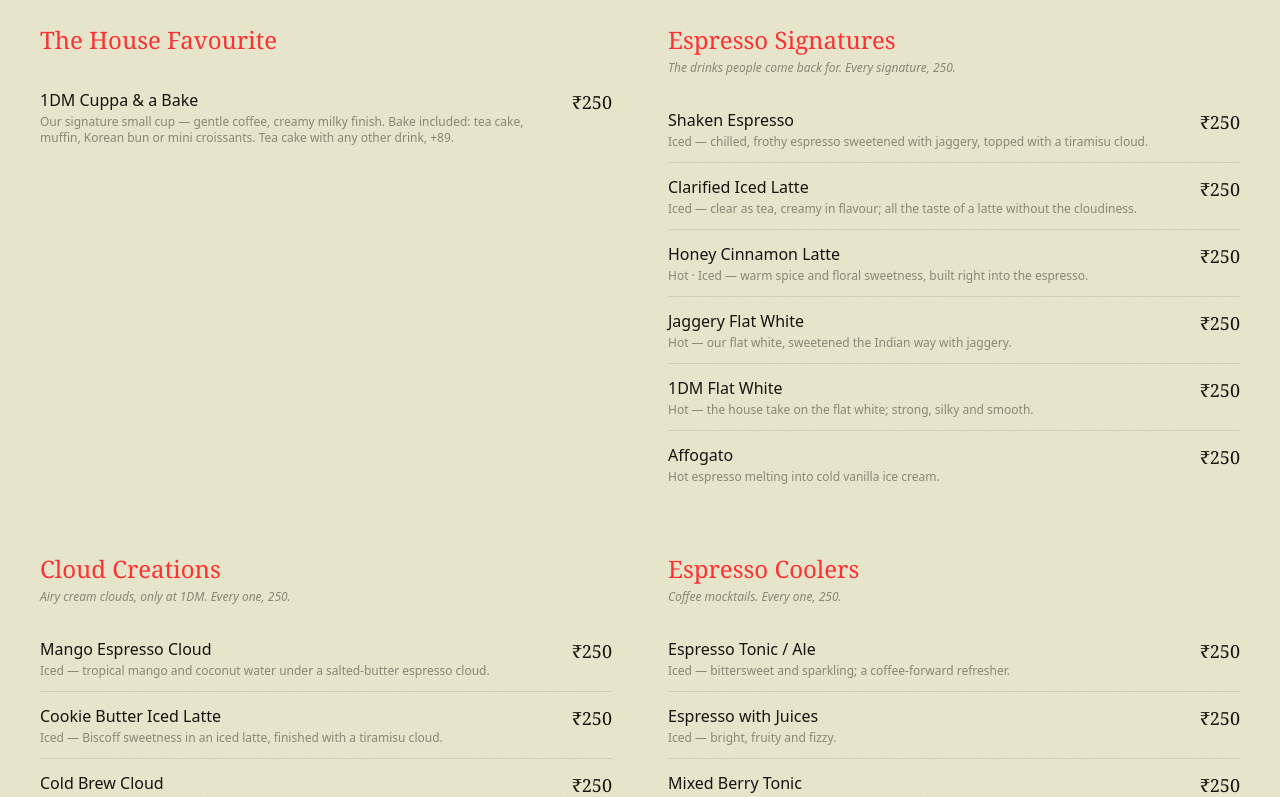
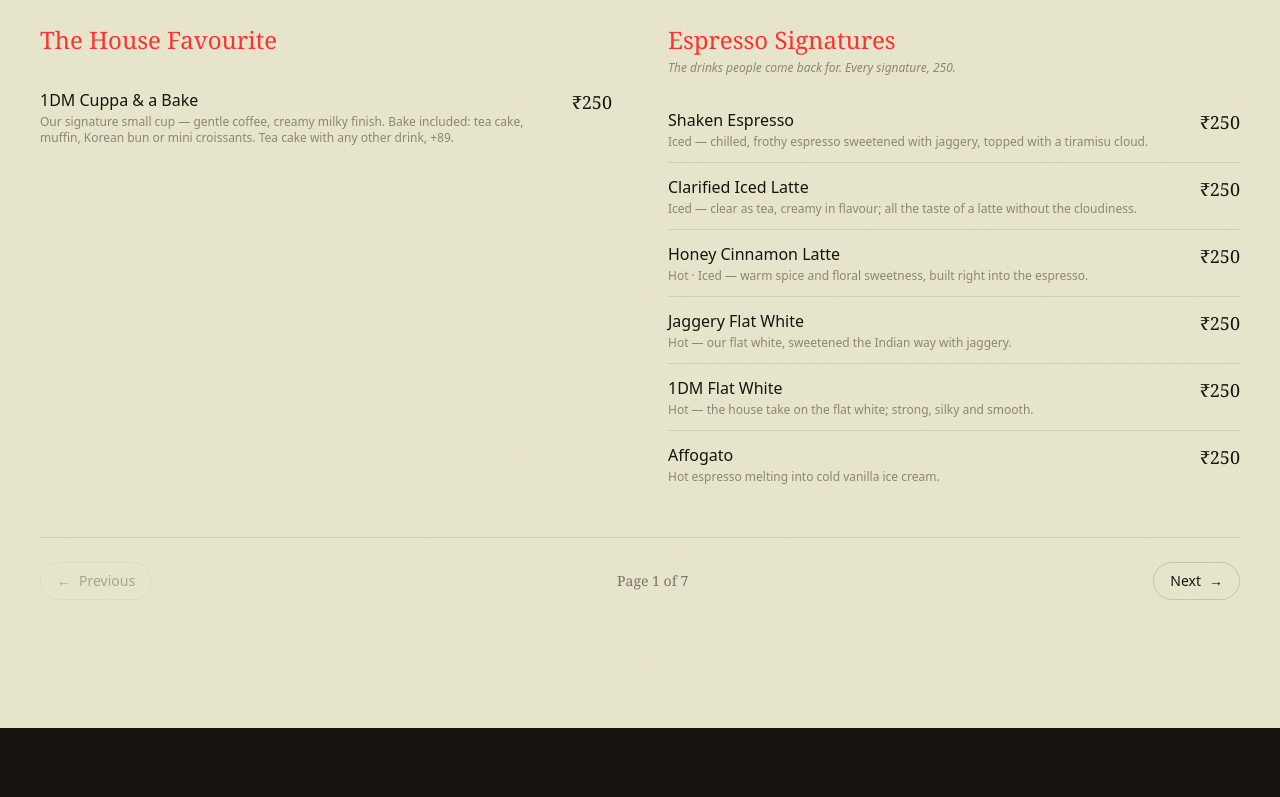
Before and after one commit to akhandmisra/1dm-website, a Next.js app: page /menu/samta in a window 1280 px wide. Shown: the part 1439-2236 px from the top of the page. Built offline with nearby package versions, Linux system fonts and the light colour scheme.

Commit message:
Add page-flip pagination to outlet menu pages

```diff
--- a/src/app/globals.css
+++ b/src/app/globals.css
@@ -129,3 +129,10 @@
     animation-play-state: paused;
   }
 }
+
+/* Menu page pagination — gives the flipping leaf a real 3D context so the
+   rotateY turn (see MenuPager) renders as a fold around the spine instead
+   of a flat skew. */
+.menu-pager-stage {
+  transform-style: preserve-3d;
+}
--- a/src/app/menu/[location]/page.tsx
+++ b/src/app/menu/[location]/page.tsx
@@ -3,9 +3,8 @@
 import { notFound } from "next/navigation";
 import { Container } from "@/components/container";
 import { SectionHeading } from "@/components/section-heading";
-import { Reveal } from "@/components/reveal";
+import { MenuPager } from "@/components/menu-pager";
 import { locations, menuByLocation } from "@/lib/site-data";
-import { formatINR } from "@/lib/utils";
 import { pageMetadata } from "@/lib/metadata";
 
 type Params = Promise<{ location: string }>;
@@ -62,25 +61,7 @@
           </div>
         )}
 
-        <div className="mt-14 grid gap-14 lg:grid-cols-2">
-          {categories.map((cat, i) => (
-            <Reveal key={cat.name} delay={i * 0.05}>
-              <h3 className="font-display text-2xl text-rust">{cat.name}</h3>
-              {cat.note && <p className="mt-1 text-xs italic text-ink-soft/50">{cat.note}</p>}
-              <ul className="mt-5 divide-y divide-ink/10">
-                {cat.items.map((item) => (
-                  <li key={item.name} className="flex items-start justify-between gap-4 py-3">
-                    <div>
-                      <p className="font-medium">{item.name}</p>
-                      {item.note && <p className="mt-0.5 text-xs text-ink-soft/50">{item.note}</p>}
-                    </div>
-                    <p className="shrink-0 font-display text-lg text-ink">{formatINR(item.price)}</p>
-                  </li>
-                ))}
-              </ul>
-            </Reveal>
-          ))}
-        </div>
+        <MenuPager categories={categories} />
       </Container>
     </section>
   );
--- /dev/null
+++ b/src/components/menu-pager.tsx
@@ -0,0 +1,164 @@
+"use client";
+
+import { useEffect, useState } from "react";
+import { AnimatePresence, motion, useReducedMotion, type PanInfo } from "framer-motion";
+import { Reveal } from "@/components/reveal";
+import { formatINR } from "@/lib/utils";
+import type { MenuCategory } from "@/lib/site-data";
+
+// Paginates a location's menu into print-menu-style "leaves" instead of one
+// long scroll — ~4 categories per leaf (2 per column), matching the density
+// of the old single-scroll grid exactly, just chunked. Turning a page plays
+// a 3D rotateY flip around the book's spine (left edge going forward, right
+// edge going back) so it reads like turning a physical menu page, which is
+// what this replaces: the printed A3 Daily Pour menu these categories were
+// transcribed from. Swipe works on touch, arrow keys work on desktop, and
+// prefers-reduced-motion drops straight to a plain crossfade.
+const CATEGORIES_PER_LEAF = 4;
+const SWIPE_DISTANCE_THRESHOLD = 60;
+const SWIPE_VELOCITY_THRESHOLD = 400;
+
+function chunk<T>(items: T[], size: number): T[][] {
+  const out: T[][] = [];
+  for (let i = 0; i < items.length; i += size) out.push(items.slice(i, i + size));
+  return out;
+}
+
+export function MenuPager({ categories }: { categories: MenuCategory[] }) {
+  const leaves = chunk(categories, CATEGORIES_PER_LEAF);
+  const totalPages = leaves.length;
+  const [page, setPage] = useState(0);
+  const [direction, setDirection] = useState(1);
+  const shouldReduceMotion = useReducedMotion();
+
+  function goTo(target: number) {
+    if (target < 0 || target >= totalPages) return;
+    setDirection(target > page ? 1 : -1);
+    setPage(target);
+  }
+
+  useEffect(() => {
+    function onKeyDown(e: KeyboardEvent) {
+      if (e.key === "ArrowRight") goTo(page + 1);
+      if (e.key === "ArrowLeft") goTo(page - 1);
+    }
+    window.addEventListener("keydown", onKeyDown);
+    return () => window.removeEventListener("keydown", onKeyDown);
+    // eslint-disable-next-line react-hooks/exhaustive-deps
+  }, [page, totalPages]);
+
+  function onDragEnd(_: unknown, info: PanInfo) {
+    if (info.offset.x < -SWIPE_DISTANCE_THRESHOLD || info.velocity.x < -SWIPE_VELOCITY_THRESHOLD) {
+      goTo(page + 1);
+    } else if (info.offset.x > SWIPE_DISTANCE_THRESHOLD || info.velocity.x > SWIPE_VELOCITY_THRESHOLD) {
+      goTo(page - 1);
+    }
+  }
+
+  const current = leaves[page] ?? [];
+
+  const variants = {
+    enter: (dir: number) =>
+      shouldReduceMotion
+        ? { opacity: 0 }
+        : { rotateY: dir > 0 ? 82 : -82, opacity: 0 },
+    center: { rotateY: 0, opacity: 1 },
+    exit: (dir: number) =>
+      shouldReduceMotion
+        ? { opacity: 0 }
+        : { rotateY: dir > 0 ? -82 : 82, opacity: 0 },
+  };
+
+  if (totalPages <= 1) {
+    return (
+      <div className="mt-14 grid gap-14 lg:grid-cols-2">
+        {categories.map((cat, i) => (
+          <Reveal key={cat.name} delay={i * 0.05}>
+            <MenuCategoryCard category={cat} />
+          </Reveal>
+        ))}
+      </div>
+    );
+  }
+
+  return (
+    <div className="mt-14">
+      <div className="menu-pager-stage" style={{ perspective: 2000 }}>
+        <AnimatePresence mode="wait" custom={direction} initial={false}>
+          <motion.div
+            key={page}
+            custom={direction}
+            variants={variants}
+            initial="enter"
+            animate="center"
+            exit="exit"
+            transition={{ duration: shouldReduceMotion ? 0.15 : 0.38, ease: [0.16, 1, 0.3, 1] }}
+            style={{ transformOrigin: direction > 0 ? "left center" : "right center" }}
+            drag={shouldReduceMotion ? false : "x"}
+            dragConstraints={{ left: 0, right: 0 }}
+            dragElastic={0.12}
+            onDragEnd={onDragEnd}
+            className="grid cursor-grab gap-14 active:cursor-grabbing lg:grid-cols-2"
+          >
+            {current.map((cat, i) => (
+              <Reveal key={cat.name} delay={i * 0.05}>
+                <MenuCategoryCard category={cat} />
+              </Reveal>
+            ))}
+          </motion.div>
+        </AnimatePresence>
+      </div>
+
+      <nav
+        className="mt-10 flex items-center justify-between gap-3 border-t border-ink/10 pt-6 sm:gap-6"
+        aria-label="Menu pages"
+      >
+        <button
+          type="button"
+          onClick={() => goTo(page - 1)}
+          disabled={page === 0}
+          className="inline-flex items-center gap-2 rounded-full border border-ink/15 px-4 py-2 text-sm font-medium text-ink transition-colors hover:border-rust/50 hover:text-rust disabled:pointer-events-none disabled:opacity-30"
+        >
+          <span aria-hidden>←</span> Previous
+        </button>
+
+        <p
+          className="font-display text-sm text-ink-soft/60"
+          style={{ fontVariantNumeric: "tabular-nums" }}
+          aria-live="polite"
+        >
+          Page {page + 1} of {totalPages}
+        </p>
+
+        <button
+          type="button"
+          onClick={() => goTo(page + 1)}
+          disabled={page === totalPages - 1}
+          className="inline-flex items-center gap-2 rounded-full border border-ink/15 px-4 py-2 text-sm font-medium text-ink transition-colors hover:border-rust/50 hover:text-rust disabled:pointer-events-none disabled:opacity-30"
+        >
+          Next <span aria-hidden>→</span>
+        </button>
+      </nav>
+    </div>
+  );
+}
+
+function MenuCategoryCard({ category }: { category: MenuCategory }) {
+  return (
+    <>
+      <h3 className="font-display text-2xl text-rust">{category.name}</h3>
+      {category.note && <p className="mt-1 text-xs italic text-ink-soft/50">{category.note}</p>}
+      <ul className="mt-5 divide-y divide-ink/10">
+        {category.items.map((item) => (
+          <li key={item.name} className="flex items-start justify-between gap-4 py-3">
+            <div>
+              <p className="font-medium">{item.name}</p>
+              {item.note && <p className="mt-0.5 text-xs text-ink-soft/50">{item.note}</p>}
+            </div>
+            <p className="shrink-0 font-display text-lg text-ink">{formatINR(item.price)}</p>
+          </li>
+        ))}
+      </ul>
+    </>
+  );
+}
```
